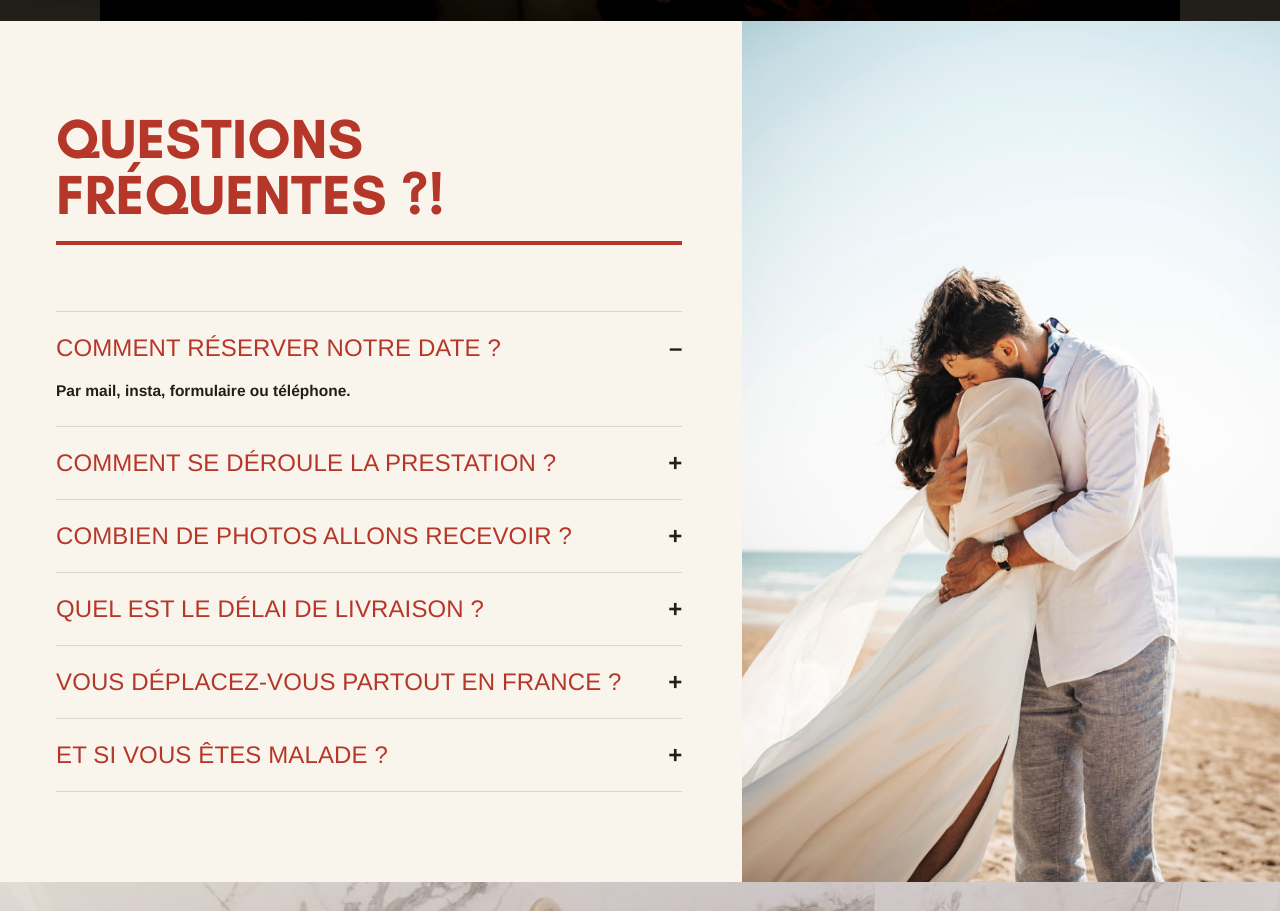
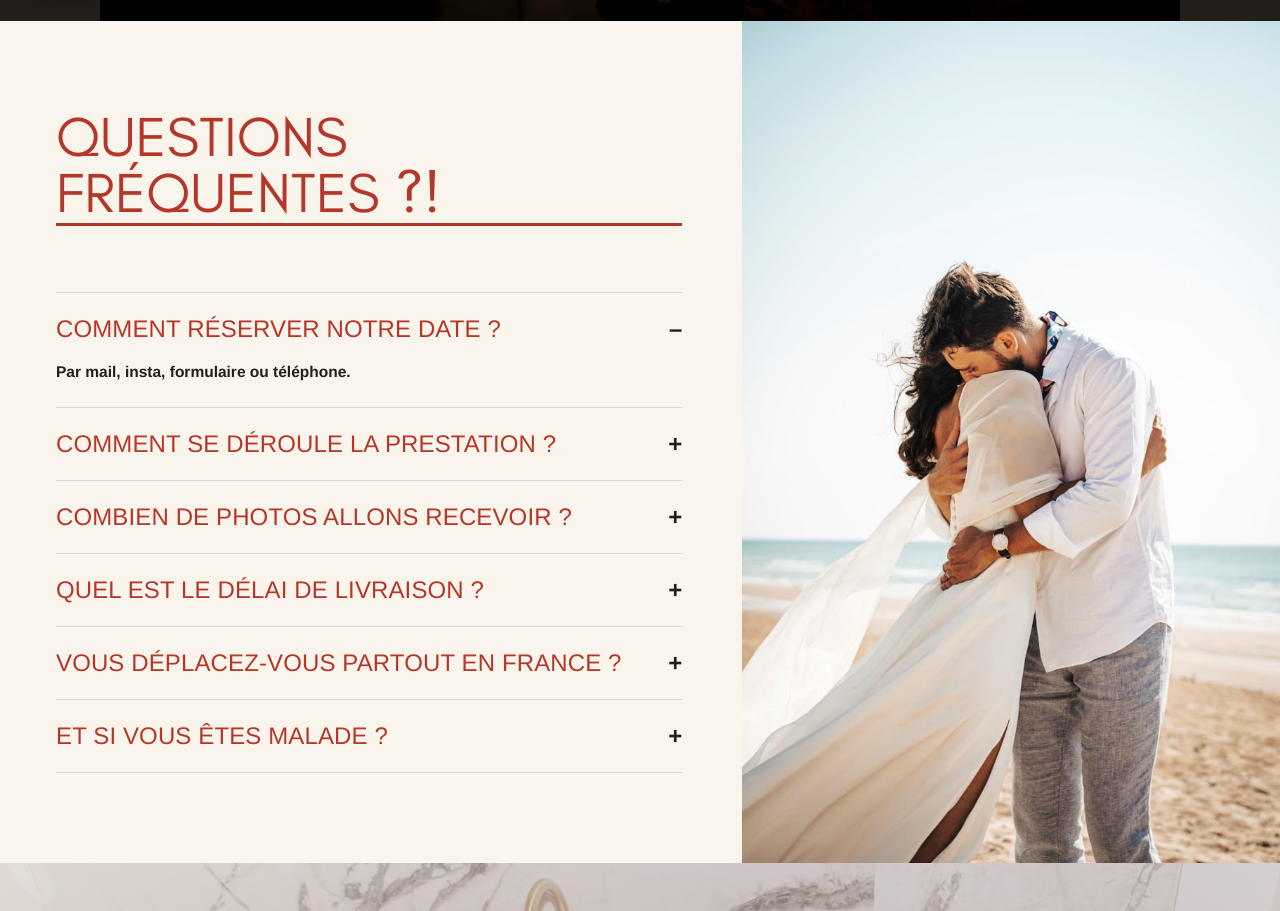
Before and after one commit to saslandeco-cmyk/tioto-photographe, a Next.js app: page / in a window 1280 px wide. Shown: the part 3651-4562 px from the top of the page. Built offline with nearby package versions, Linux system fonts and the light colour scheme.

Commit message:
Update Faq.module.css

```diff
--- a/app/components/Faq.module.css
+++ b/app/components/Faq.module.css
@@ -11,15 +11,15 @@
 
 .title {
   font-family: var(--font-glacial);
-  font-weight: 700;
+  font-weight: 400;
   text-transform: uppercase;
   color: var(--red);
   font-size: clamp(32px, 4.4vw, 56px);
   line-height: 1;
   letter-spacing: 0.005em;
   margin: 0 0 20px;
-  padding-bottom: 18px;
-  border-bottom: 4px solid var(--red);
+  padding-bottom: 0px;
+  border-bottom: 3px solid var(--red);
   display: inline-block;
 }
 
```
